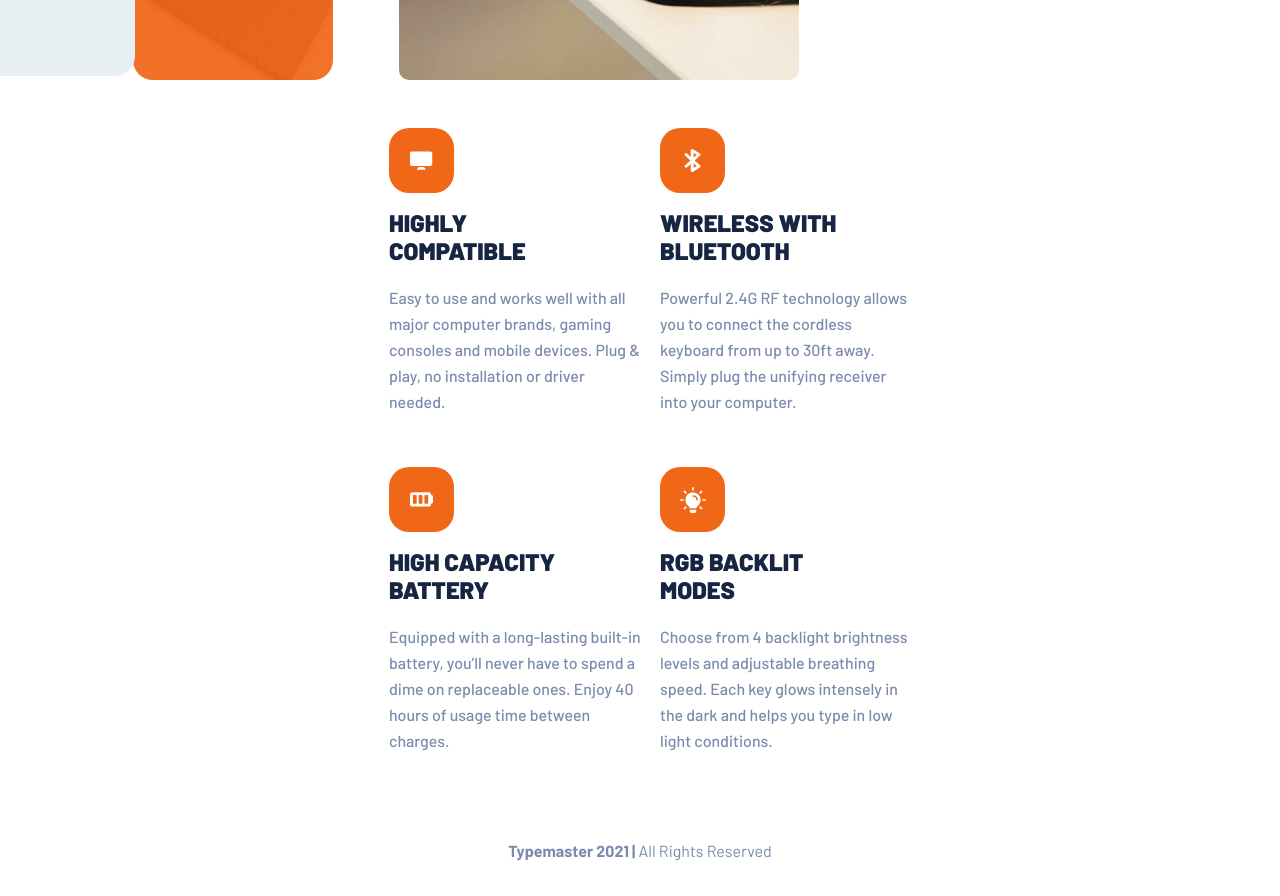
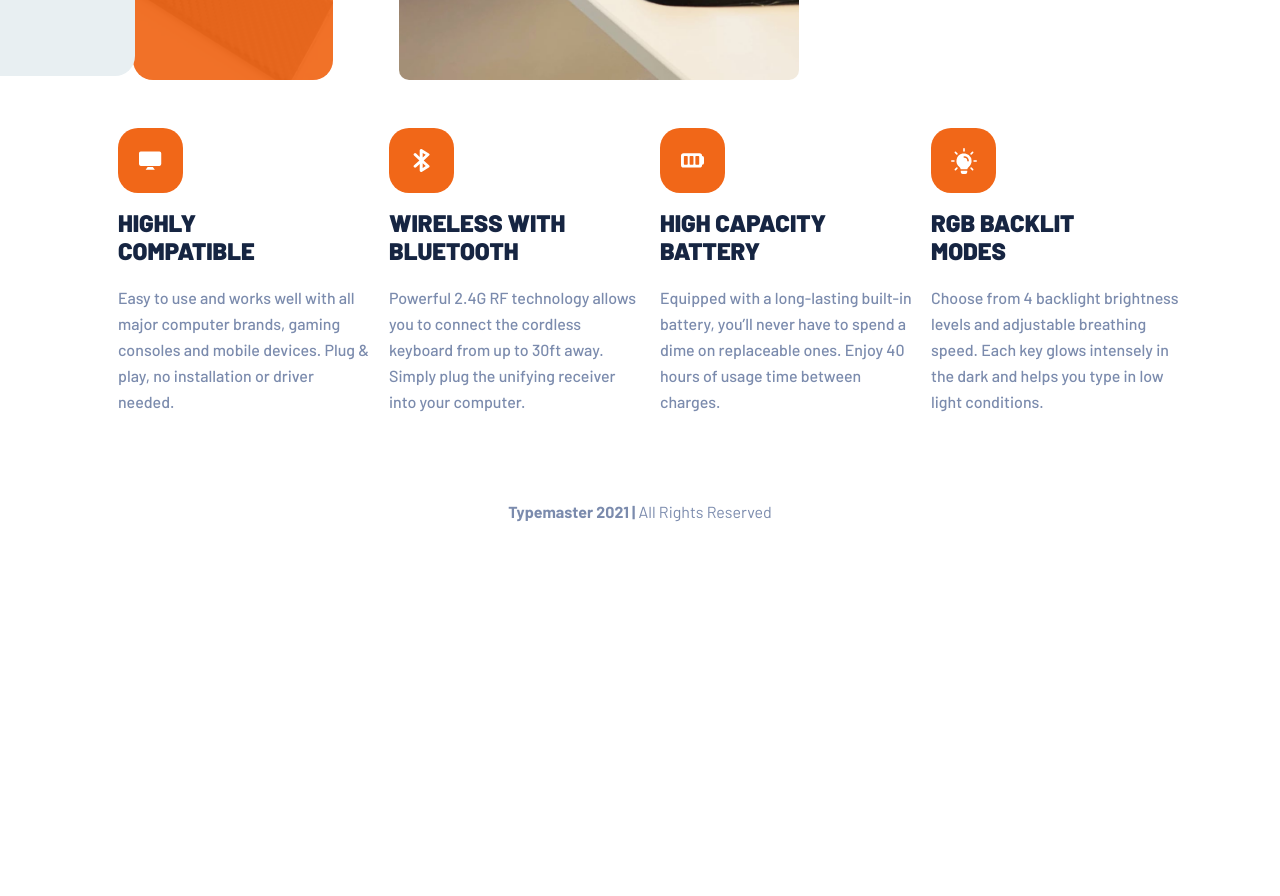
Before and after one commit to BlissArmah-Nwanwah/LandingPage, a React (Create React App) app: page / in a window 1280 px wide. Shown: the part 1060-1956 px from the top of the page. After the commit the page ends 1617 px from the top, so only its background shows below. Built offline with nearby package versions, Linux system fonts and the light colour scheme.

Commit message:
additional styles

```diff
--- a/src/Work/page.css
+++ b/src/Work/page.css
@@ -401,13 +401,7 @@ height: 193px;
     }
 }
 
-@media screen and (min-width:768px ) {
-    .f{
-        display: grid;
-        grid-template-columns: auto auto;
 
-    }
-}
 
 @media screen and (max-width:950px ) {
     .pattern1{
```
Also changed, not shown: 1 other file (tests, documents, lock files or other folders).
